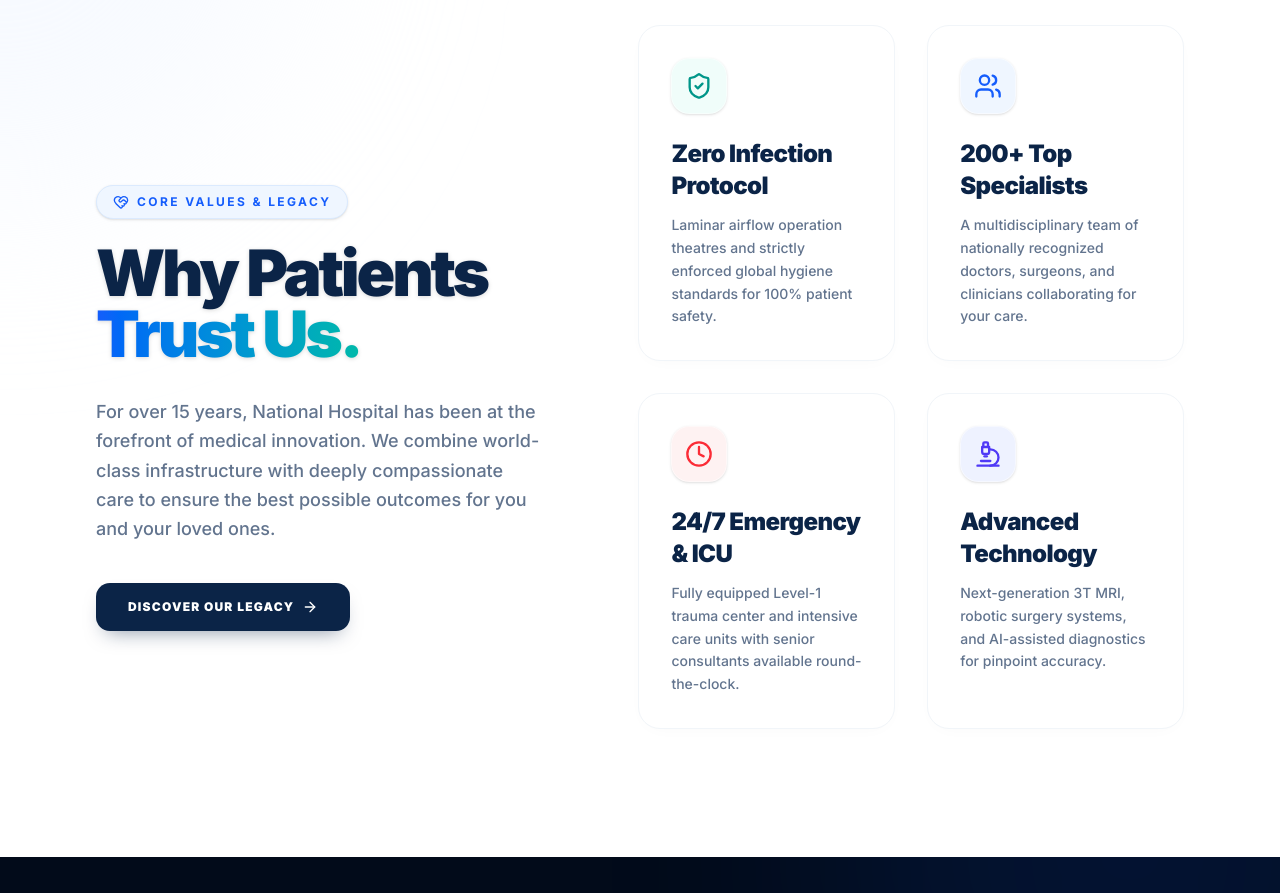
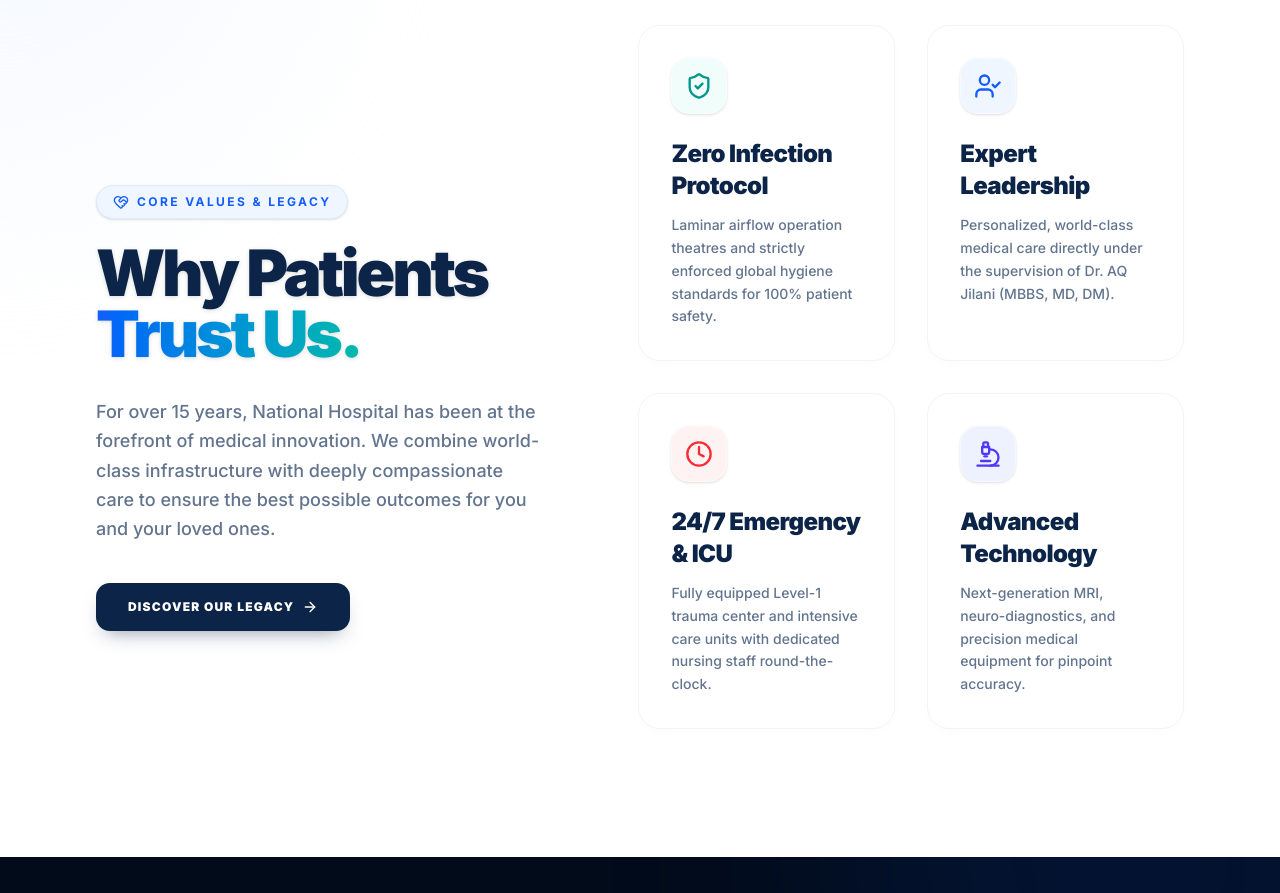
Before and after one commit to khanlazyanas/national-hospital-portal, a Next.js app in the folder frontend/: page / in a window 1280 px wide. Shown: the part 9320-10213 px from the top of the page. Built offline with nearby package versions, Linux system fonts and the light colour scheme.

Commit message:
fix: updated WhyChooseUsSection content to reflect expert leadership by Dr. AQ Jilani instead of a multi-specialist team

```diff
--- a/frontend/src/components/sections/WhyChooseUsSection.tsx
+++ b/frontend/src/components/sections/WhyChooseUsSection.tsx
@@ -1,5 +1,5 @@
 import React from "react";
-import { ShieldCheck, Users, Clock, Microscope, ArrowRight, HeartHandshake } from "lucide-react";
+import { ShieldCheck, UserCheck, Clock, Microscope, ArrowRight, HeartHandshake } from "lucide-react";
 import Link from "next/link";
 
 const features = [
@@ -15,9 +15,9 @@ const features = [
   },
   {
     id: 2,
-    title: "200+ Top Specialists",
-    description: "A multidisciplinary team of nationally recognized doctors, surgeons, and clinicians collaborating for your care.",
-    icon: Users,
+    title: "Expert Leadership",
+    description: "Personalized, world-class medical care directly under the supervision of Dr. AQ Jilani (MBBS, MD, DM).",
+    icon: UserCheck, // Changed icon to UserCheck
     iconColor: "text-blue-600",
     iconBg: "bg-blue-50",
     glowColor: "group-hover:shadow-[0_20px_40px_-15px_rgba(37,99,235,0.3)]",
@@ -26,7 +26,7 @@ const features = [
   {
     id: 3,
     title: "24/7 Emergency & ICU",
-    description: "Fully equipped Level-1 trauma center and intensive care units with senior consultants available round-the-clock.",
+    description: "Fully equipped Level-1 trauma center and intensive care units with dedicated nursing staff round-the-clock.",
     icon: Clock,
     iconColor: "text-red-500",
     iconBg: "bg-red-50",
@@ -36,7 +36,7 @@ const features = [
   {
     id: 4,
     title: "Advanced Technology",
-    description: "Next-generation 3T MRI, robotic surgery systems, and AI-assisted diagnostics for pinpoint accuracy.",
+    description: "Next-generation MRI, neuro-diagnostics, and precision medical equipment for pinpoint accuracy.",
     icon: Microscope,
     iconColor: "text-indigo-600",
     iconBg: "bg-indigo-50",
```
